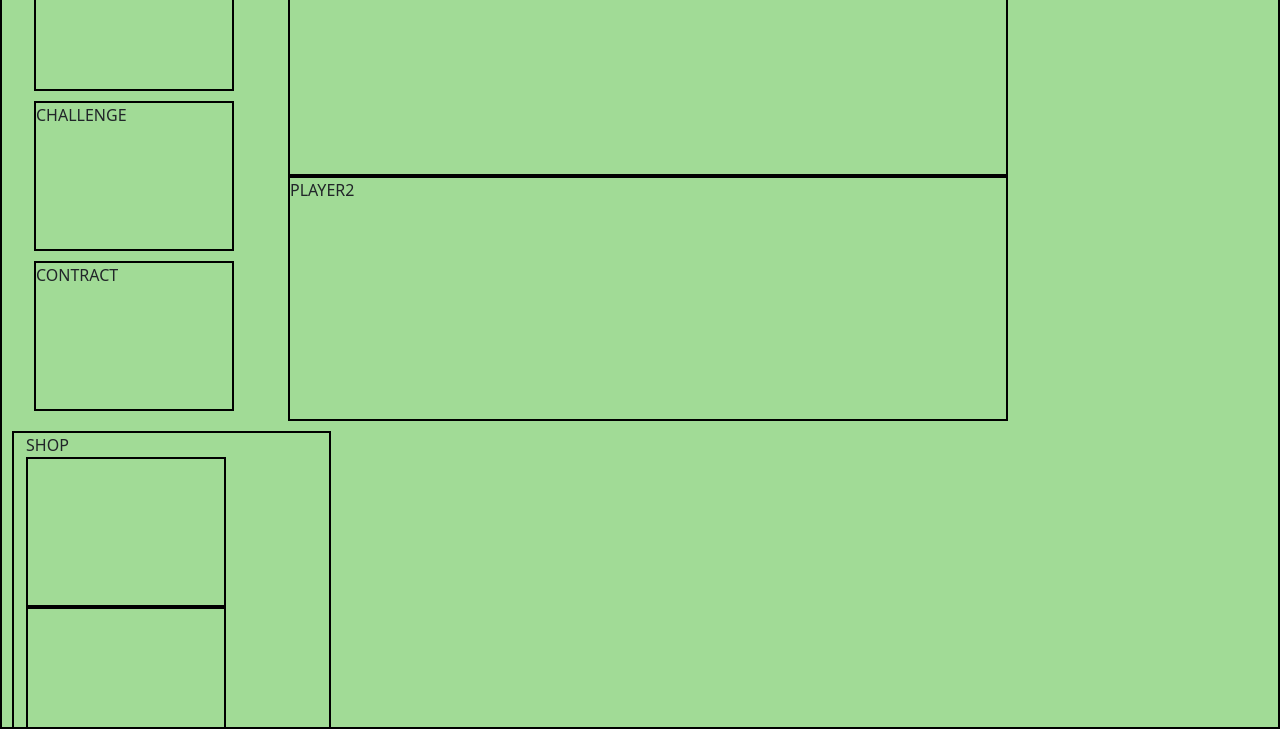
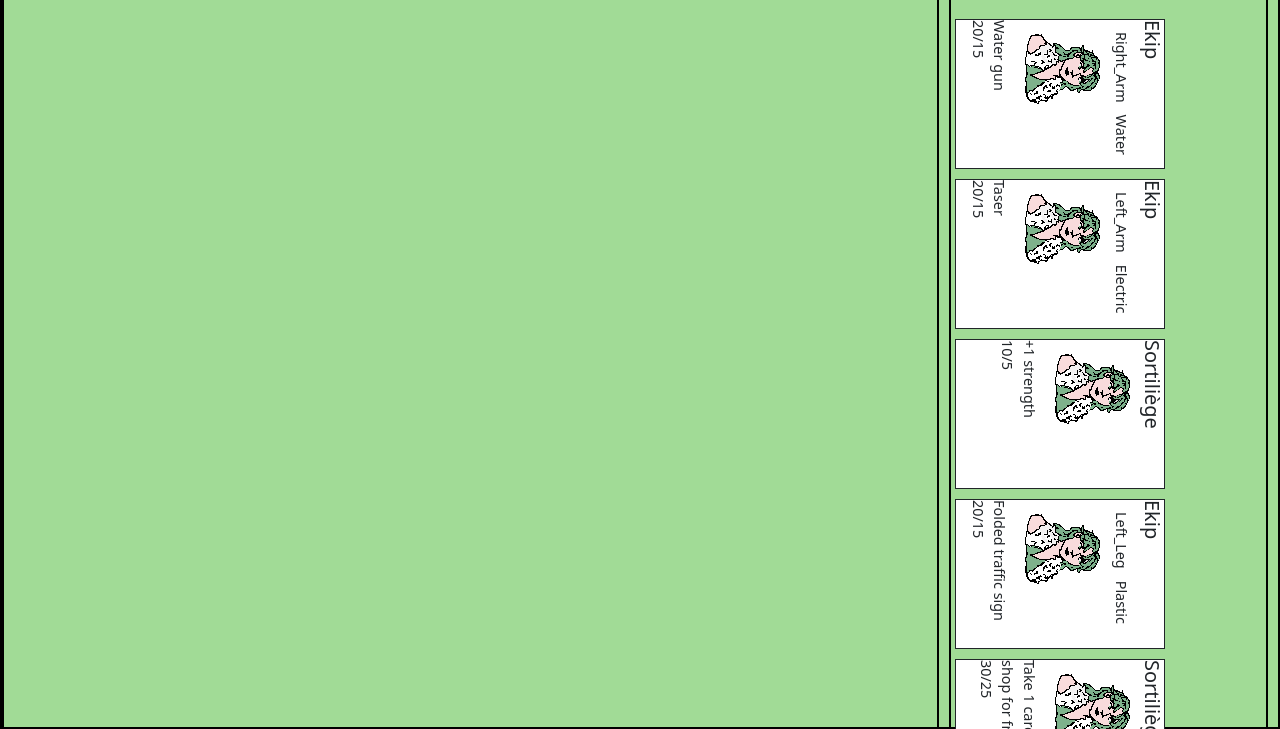
Before and after one commit to Ptitlys/THONRNAMENT, a plain HTML site: page index.html in a window 1280 px wide. Shown: the part 71-800 px from the top of the page. Drawn offline with nearby package versions, Linux system fonts and the light colour scheme.

Commit message:
creation du shop avec ajout cartes

```diff
--- a/Cards.js
+++ b/Cards.js
@@ -1,19 +1,37 @@
 class Card{
-    tab_cards = [];
+    static tab_cards = [];
+
     constructor(tab){
-        this.id = tab["id"];
-        this.description = tab["description"];
-        this.achat = tab["achat"];
-        this.vente = tab["vente"];
+        //sortiliege
+        if(tab["id"].split("")[0] == "S"){
+            this.titre = "Sortiliège";
+            this.id = tab["id"];
+            this.description = tab["description"];
+            this.achat = tab["achat"];
+            this.vente = tab["vente"];
+        //aimant
+        }else if(tab["id"].split("")[0] == "A"){
+            this.titre = "Aimant";
+            this.id = tab["id"];
+            this.description = tab["description"];
+            this.achat = tab["achat"];
+            this.vente = tab["vente"];
+        //ekip
+        }else{
+            this.titre = "Ekip";
+            this.id = tab["id"];
+            this.description = tab["description"];
+            this.achat = tab["achat"];
+            this.vente = tab["vente"];
+            this.type = tab["type"];
+            this.part = tab["part"];
+        }
+
     }
-    static import_cards(){
-        for(var i = 0; i < tab_aimant_sort.length; i++){
-            for(var j = 0; j < tab_aimant_sort[i]["number"]; j++){
-                new Card(tab_aimant_sort[i]);
-            }
-        }
-    }
-    effect(id){
+
+    //effet de la carte
+    effect(){
+        //effet aimant et sort
         switch(id){
             case S1: //prendre dans shop gratuitement
             case S2: //+1 force
@@ -34,7 +52,79 @@ class Card{
             case A5: //+4 per turn
             case A6: //+5 coins per turn
             case A7: //+1 card per turn
+            default: //equipement
+        }
+
+    }
+
+    //afficher une carte et a quel emplacement
+    afficher(endroit){
+        var X = document.getElementById(endroit);
+
+
+        if(this.titre == "Sortiliège" || this.titre == "Aimant"){
+            var carte = document.createElement("div");
+
+            var titre = document.createElement("h5");
+            titre.className = "row text-center";
+            var image = document.createElement("img");
+            var description = document.createElement("p");
+            var prix = document.createElement("p");
+
+            titre.textContent = this.titre;
+
+            image.src = "images/lin.png";
+            image.style = "width:100px"
+            description.textContent = this.description;
+            prix.textContent = this.achat + "/" + this.vente;
+
+            carte.appendChild(titre);
+            carte.appendChild(image);
+            carte.appendChild(description);
+            carte.appendChild(prix);
+
+        }else{
+            var row = document.createElement("div");
+            var carte = document.createElement("div");
+            var titre = document.createElement("h5");
+            var image = document.createElement("img");
+            var description = document.createElement("p");
+            var prix = document.createElement("p");
+            var part = document.createElement("p");
+            var type = document.createElement("p");//TODO: changer en image
+
+            titre.textContent = this.titre;
+            image.src = "images/lin.png";
+            image.style = "width:100px"
+            description.textContent = this.description;
+            prix.textContent = this.achat + "/" + this.vente;
+            part.textContent = this.part;
+            type.textContent = this.type;
+            type.className = "col";
+            part.className = "col-auto";
+            row.className = "row"
+
+
+            row.appendChild(part);
+            row.appendChild(type);
+            carte.appendChild(titre);
+            carte.appendChild(row);
+            carte.appendChild(image);
+            carte.appendChild(description);
+            carte.appendChild(prix);
+
 
         }
+        //si emplacement shop
+        if(endroit.split("")[0] == "e"){
+            carte.style = "position:relative;  width:150px; height:210px; top:0; z-index:2; background-color:white; border:1px solid; transform: rotate(90deg)";
+        }else{
+            carte.style = "position:relative;  width:150px; height:210px; top:0; z-index:2; background-color:white; border:1px solid";
+        }
+        carte.className+="col";
+        carte.id = this.id;
+
+        X.appendChild(carte);
+
     }
 }
--- a/Game.js
+++ b/Game.js
@@ -1,15 +1,60 @@
 class Game{
-    constructor(nom1,nom2){
-        this.deck = new Deck();
-        this.pile = [];
-        this.contract = new Contract();
-        this.challenge = new Challenge();
-        this.player1 = new Player();
-        this.shop = new Shop();
+    constructor(/*nom1,nom2*/){
+        var deck = new Deck();
+        Deck.shuffle();
+        var shop = new Shop();
+        shop.remplir_shop();
+        var pile = [];
+        var plateau = document.createElement("div");
+        plateau.id="plateau";
+        plateau.style = "background-color: rgb(161, 219, 150); width: 100%; height: 100%; border:black solid 2px";
+        plateau.class = "row";
+        var body = document.getElementById("corps");
+        body.appendChild(plateau);
+        //this.contract = new Contract();
+        //this.challenge = new Challenge();
+        //this.player1 = new Player();
+
+
+        //var joueurs = document.createElement("div");
+
     }
 
-    static creation_plateau(){
 
+}
+class Shop{
+    static tab_shop = [];
+    constructor(){
+        var titre = document.createElement("h1");
+        titre.textContent = "SHOP";
+        titre.className = "text-center"
+        var shop = document.createElement("div");
+        shop.id = "shop";
+        shop.style = "border:black solid 2px;";
+        shop.className += "col-3";
+        var div = document.createElement("div");
+        div.className = "row";
+        //creer emplacemment shop
+        for(var i = 0; i < 10; i++){
+            var emplacement = document.createElement("div");
+            emplacement.id = "emplacement" + i;
+            emplacement.style = "width:200px; height:150px";
+            emplacement.className = "row-auto";
+            div.appendChild(emplacement);
+        }
+        shop.appendChild(titre);
+        shop.appendChild(div);
+        var plateau = document.getElementById("plateau");
+        plateau.appendChild(shop);
+    }
+
+    remplir_shop(){
+        for(var i = 0; i < 10; i++){
+            var carte = Deck.draw();
+            Shop.tab_shop.push(carte);
+            var emplacement = "emplacement"+i;
+            carte.afficher(emplacement);
+        }
     }
 }
 
@@ -20,7 +65,10 @@ class Player{
         this.deck=[];
         this.thon = new Thon();
         this.coins = 0;
+
+        var player = document.createElement("div");
     }
+
 }
 
 class Thon{
@@ -38,23 +86,35 @@ class Thon{
 }
 
 class Deck{
-    static tab_cartes = [];
+    static tab_deck = [];
     constructor(){
-
+        Deck.import_cards();
+        Deck.shuffle();
+        //Deck.tab_deck = Card.tab_cards;
     }
 
-    static import_deck(){
+     //creer toutes les cartes du deck et les ajoute dans un tableau
+     static import_cards(){
+        //aimant et sort
+        for(var i = 0; i < tab_aimant_sort.length; i++){
+            for(var j = 0; j < tab_aimant_sort[i]["number"]; j++){
+                this.tab_deck.push(new Card(tab_aimant_sort[i]));
+            }
+        }
+
+        //ekip
         for(var i = 0; i < tab_ekip.length; i++){
-            this.tab_cartes.push(tab_ekip[i]);
+                this.tab_deck.push(new Card(tab_ekip[i]));
         }
     }
 
     static shuffle(){
-        this.tab_cartes = this.tab_cartes.sort(() => Math.random() - 0.5);
+        this.tab_deck = this.tab_deck.sort(() => Math.random() - 0.5);
     }
 
     static draw(){
-        carte = tab_cartes.pop();
+        var carte = Deck.tab_deck.pop();
+        console.log( Deck.tab_deck.pop());
         return carte;
     }
 }
--- a/index.html
+++ b/index.html
@@ -7,55 +7,61 @@
     <link href="https://cdn.jsdelivr.net/npm/bootstrap@5.1.3/dist/css/bootstrap.min.css" rel="stylesheet" integrity="sha384-1BmE4kWBq78iYhFldvKuhfTAU6auU8tT94WrHftjDbrCEXSU1oBoqyl2QvZ6jIW3" crossorigin="anonymous">
 </head>
 
-<body id="corps" class="container-fluid" style="position:fixed; left: 0; top: 0; right: 0; bottom:0; padding:0;">
+<body id="corps" class="container-fluid" style="position:fixed; top:0; bottom:0; padding:0;">
 
     <script src="tab_aimant_sort.js"></script>
     <script src="tab_ekip.js"></script>
     <script src="tab_character.js"></script>
     <script src="tab_challenge.js"></script>
-    <script src="Player.js"></script>
-    <script src="Deck.js"></script>
     <script src="Cards.js"></script>
     <script src="Game.js"></script>
+
+    <!--<button id="start">Commencer partie</button>-->
+    <!--reflechir structure pas forcement besoin de pile de cartes -->
     <div id="plateau" class="row" style="background-color: rgb(161, 219, 150); width: 100%; height: 100%; border:black solid 2px">
-        <div id="cards_piles" class="col-auto">
-            <div id="deck" style="border:black solid 2px; width:200px; height:150px">DECK</div>
-            <div id="challenge" style="border:black solid 2px; width:200px; height:150px">CHALLENGE</div>
-            <div id="contract" style="border:black solid 2px; width:200px; height:150px">CONTRACT</div>
+        <!--<div id="cards_piles" class="col-auto">
+            <div class="row align-items-center" id="challenge" style="border:black solid 2px; width:200px; height:150px"><h2 class="text-center">CHALLENGE</h2></div>
+            <div class="row align-items-center" id="deck" style="border:black solid 2px; width:200px; height:150px;"><h2 class="text-center">DECK</h2></div>
+            <div class="row align-items-center" id="contract" style="border:black solid 2px; width:200px; height:150px"><h2 class="text-center">CONTRACT</h2></div>
+        </div>-->
+        <div class="col">
+            <div id="player1" class="row" style="border:black solid 2px; height:50%">
+            <div id="thon1">
+
+            </div>
+            </div>
+            <div id="player2" class="row" style="border:black solid 2px; height:50%"></div>
         </div>
-        <div class="col-7">
-            <div id="player1" class="row" style="border:black solid 2px; height:50%">PLAYER1</div>
-            <div id="player2" class="row" style="border:black solid 2px; height:50%">PLAYER2</div>
-        </div>
-        <div id="shop" style="border:black solid 2px" class="col-3">SHOP
+        <!--<div id="shop" style="border:black solid 2px" class="col-3"><h1 class="text-center">SHOP</h1>
             <div class="row">
-            <div id="card1" class="row" style="border:black solid 2px; width:200px; height:150px"></div>
-            <div id="card1" class="row" style="border:black solid 2px; width:200px; height:150px"></div>
-            <div id="card1" class="row" style="border:black solid 2px; width:200px; height:150px"></div>
-            <div id="card1" class="row" style="border:black solid 2px; width:200px; height:150px"></div>
-            <div id="card1" class="row" style="border:black solid 2px; width:200px; height:150px"></div>
-            <div id="card1" class="row" style="border:black solid 2px; width:200px; height:150px"></div>
-            <div id="card1" class="row" style="border:black solid 2px; width:200px; height:150px"></div>
-            <div id="card1" class="row" style="border:black solid 2px; width:200px; height:150px"></div>
-            <div id="card1" class="row" style="border:black solid 2px; width:200px; height:150px"></div>
-            <div id="card1" class="row" style="border:black solid 2px; width:200px; height:150px"></div>
+            <div id="card1" class="row-auto" style="border:black solid 2px; width:200px; height:150px"></div>
+            <div id="card1" class="row-auto" style="border:black solid 2px; width:200px; height:150px"></div>
+            <div id="card1" class="row-auto" style="border:black solid 2px; width:200px; height:150px"></div>
+            <div id="card1" class="row-auto" style="border:black solid 2px; width:200px; height:150px"></div>
+            <div id="card1" class="row-auto" style="border:black solid 2px; width:200px; height:150px"></div>
+            <div id="card1" class="row-auto" style="border:black solid 2px; width:200px; height:150px"></div>
+            <div id="card1" class="row-auto" style="border:black solid 2px; width:200px; height:150px"></div>
+            <div id="card1" class="row-auto" style="border:black solid 2px; width:200px; height:150px"></div>
+            <div id="card1" class="row-auto" style="border:black solid 2px; width:200px; height:150px"></div>
+            <div id="card1" class="row-auto" style="border:black solid 2px; width:200px; height:150px"></div>
             </div>
-        </div>
+        </div>-->
 
 
 
 
     </div>
     <script>
-        Deck.import_deck();
-        Deck.shuffle();
-            //console.log(Deck.tab_cartes);
+        new Game();
     </script>
     <style>
+        p{
+            font-size: 0.9em;
+        }
         div{
             margin:10px;
         }
-        .row, .col{
+        .row, .col,p,img,h3{
             margin:0;
             padding:0;
         }
--- a/tab_aimant_sort.js
+++ b/tab_aimant_sort.js
@@ -23,7 +23,7 @@ tab_aimant_sort = [
     {
         "id": "S4",
         "number":5,
-        "description": "Search in the deck for an Ekip from a set you already possess and shuffle.",
+        "description": "Take in the deck an Ekip from a set you already possess.",
         "achat": 15,
         "vente": 10,
     },
```
